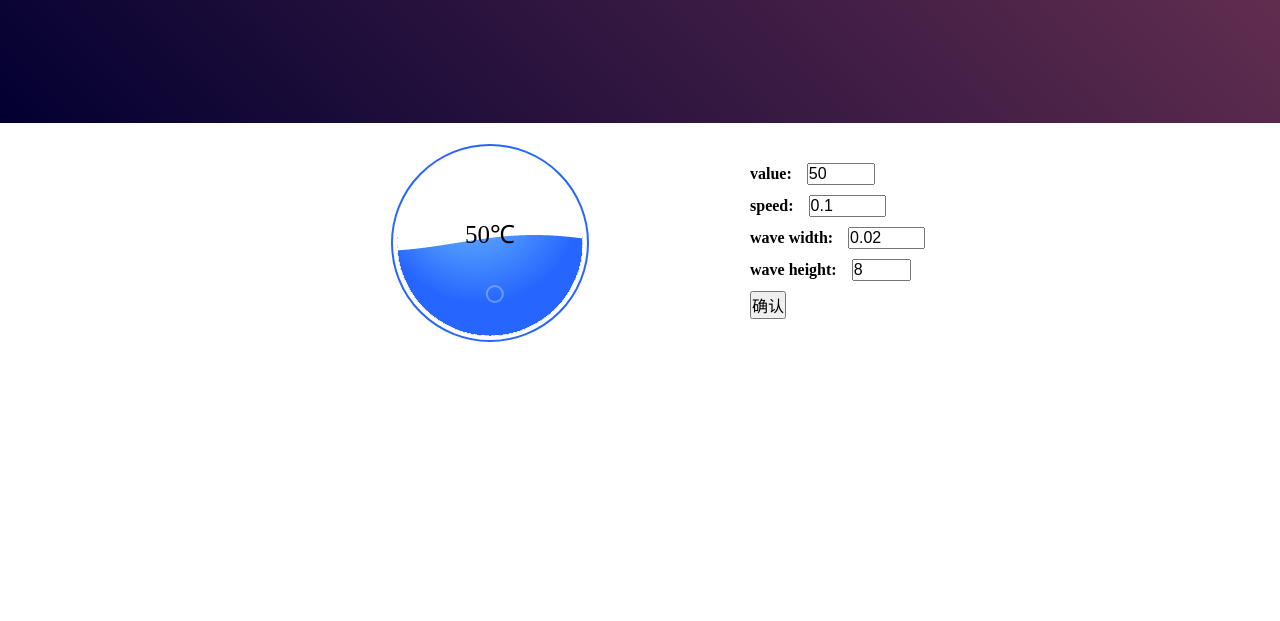
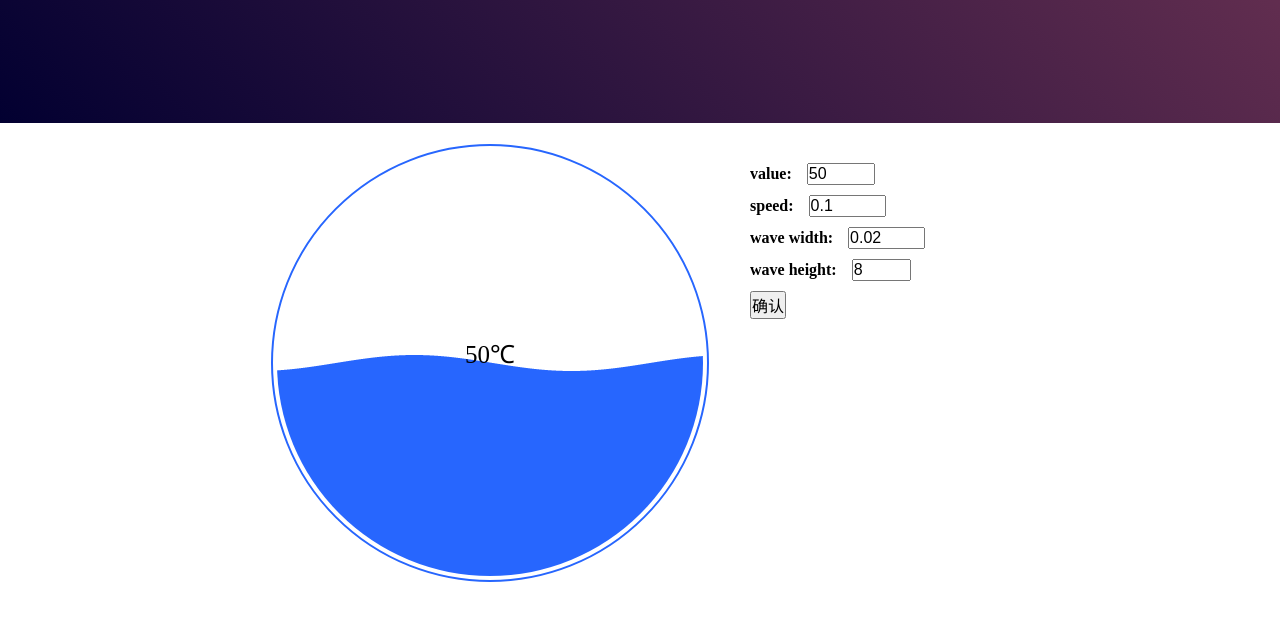
Before and after one commit to zedwang/waterball, a website: page demo/index.html in a window 1280 px wide. Shown: the part 177-798 px from the top of the page. Drawn offline with nearby package versions, Linux system fonts and the light colour scheme; files that its build step writes are made by us from their sources.

Commit message:
Optimization of circular tooth

```diff
--- a/demo/index.html
+++ b/demo/index.html
@@ -96,7 +96,7 @@
 <script type="text/javascript">
     var wb = new WaterBall('container0',{
             value:50,
-            r:100,
+            r:220,
             borderColor:'#2766fe',
             color:'#000000',
 						ext: '℃',
--- a/src/water-ball.js
+++ b/src/water-ball.js
@@ -135,6 +135,7 @@ Object.assign(WaterBall.prototype, {
     return document.getElementById(id);
   },
   _update: function () {
+    this.eAngle = 0;
     cancelAnimationFrame(this.timer);
     this.reverse = this._reverse();//百分比对应的数值
     this._drawArc(this.oc, this.reverse);
@@ -170,10 +171,9 @@ Object.assign(WaterBall.prototype, {
     var ctx = oc.getContext('2d');
     ctx.clearRect(0, 0, this.opts.d, this.opts.d);
 
-
     // 外层的球
     ctx.lineWidth = this.opts.borderWidth;
-
+    ctx.save();
     ctx.beginPath();
     ctx.strokeStyle = this.opts.borderColor;
     ctx.fillStyle = this._createGradient(ctx, this.opts.fill);
@@ -181,7 +181,7 @@ Object.assign(WaterBall.prototype, {
     ctx.stroke();
     ctx.beginPath();
     ctx.arc(this.opts.r, this.opts.r, this.opts.r - this.opts.borderWidth - 5, 0, 2 * Math.PI);
-    ctx.fill();
+    ctx.closePath()
     ctx.clip();
 
     // 绘制波浪
@@ -214,6 +214,7 @@ Object.assign(WaterBall.prototype, {
     ctx.stroke();
 
 
+
     // 绘制文本
     var fColor = this._HexToRGB(this.opts.color);
     if (this.opts.value > 55) {
@@ -224,6 +225,7 @@ Object.assign(WaterBall.prototype, {
     ctx.fillStyle = fColor;
     ctx.textAlign = this.opts.textAlign;
     ctx.fillText(this._ceil(this.opts.value) + this.opts.ext, this.opts.r, this.opts.r);
+    ctx.restore();
 
 
     var self = this;
```
Also changed, not shown: dist/water-ball.js, dist/water-ball.min.js.
